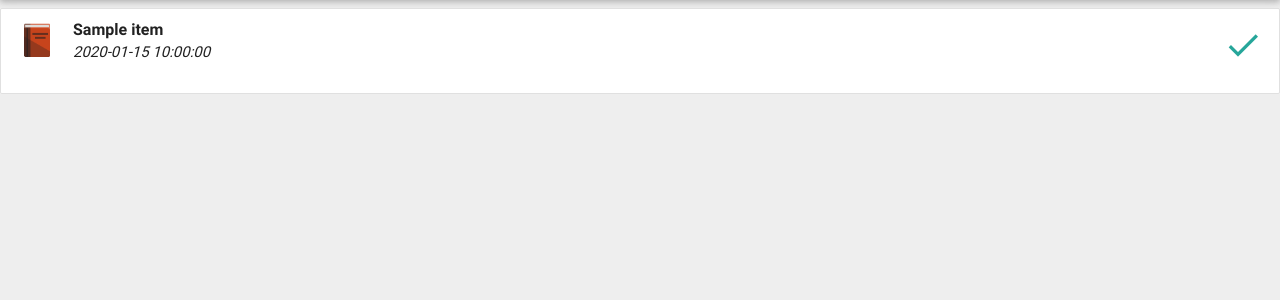
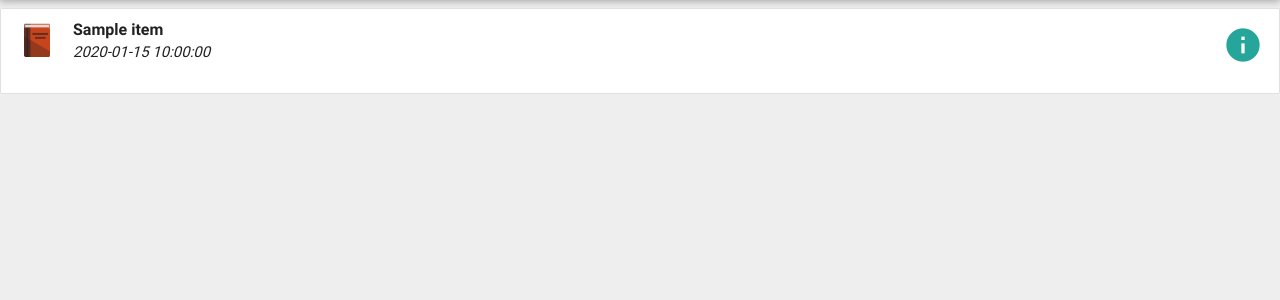
Before and after one commit to badrihippo/growlin, a Flask app: template growlinflask/templates/shelf/history.htm in a window 1280 px wide. Shown: the part 128-428 px from the top of the page. Run offline with Flask 2, Linux system fonts and the light colour scheme; the template is opened without the code that fills it: most values are stand-ins (such as "Sample title", 1, 10 or a date in 2020); parts of the project's set-up code (start-up, migrations or seed data) failed here and were passed over; some libraries are stand-ins or nearby versions.

Commit message:
Change "More info" icon in shelf/history.htm
Sorry, the other way i tried didn't work...I still have to get the
hang of Materialize!

@abhiniype, why was the style="material-icons return" instead of
just "material-icons"? I thought the "return" was the icon name,
but from what I can figure out the icon gets set from the *content*
of the <i>, not from the style.

Or was it just a mistake?

```diff
--- a/growlinflask/templates/shelf/history.htm
+++ b/growlinflask/templates/shelf/history.htm
@@ -22,7 +22,7 @@
     <p><i>{{r.borrow_date}}</i><br>
     </p>
     <a href="#" class="secondary-content tooltipped" data-position="left" data-delay="50" data-tooltip="More info">
-      <i class="material-icons info" style="font-size:40px">done</i>
+      <i class="material-icons" style="font-size:40px">info</i>
     </a>
   </div>
   {% endfor %}
```
